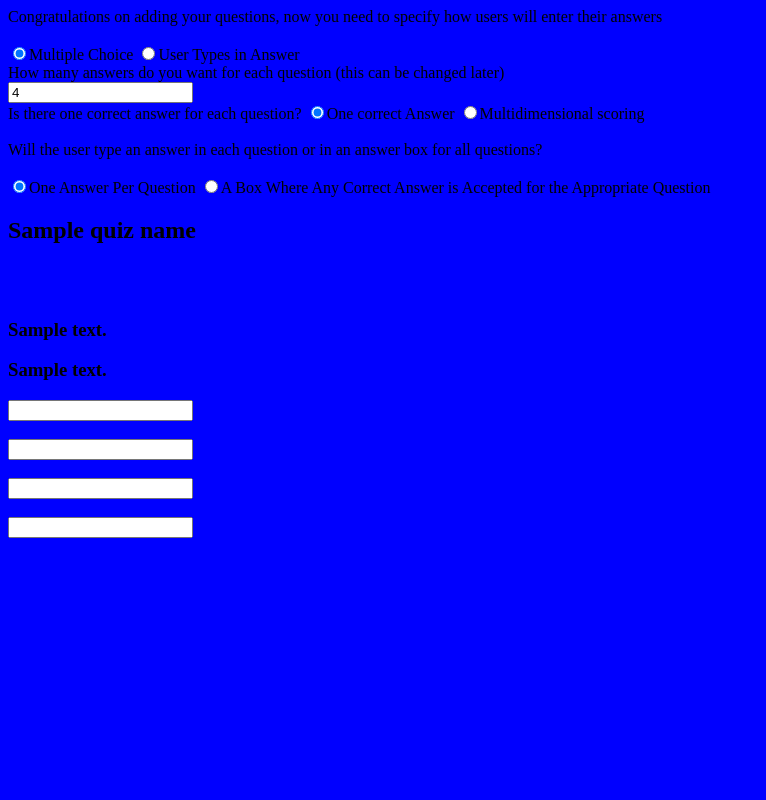
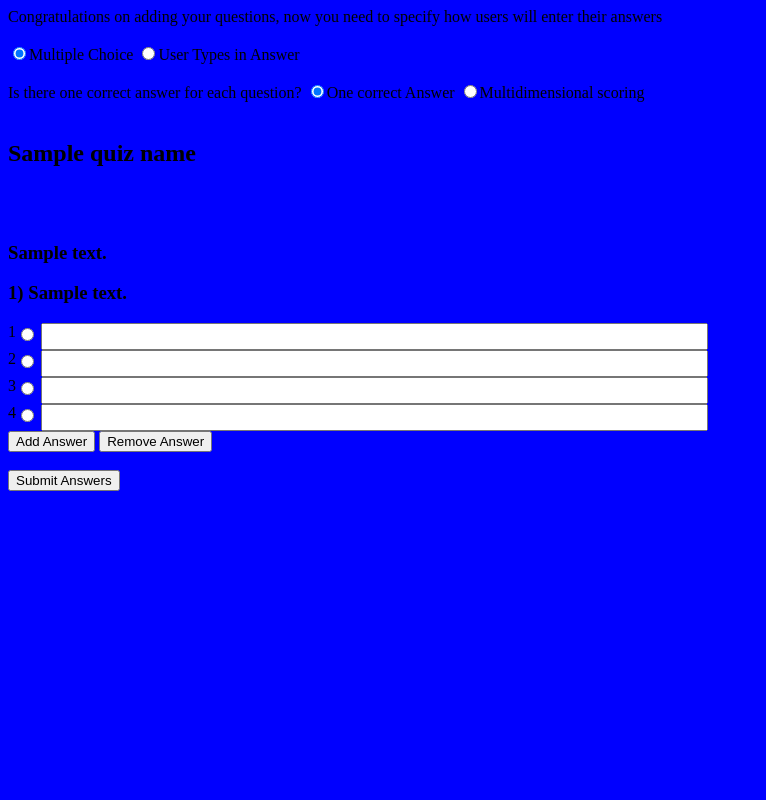
Before and after one commit to RobinReborn/QuizMaker, a Django app: template quizzes/templates/quizzes/add_answers.html in a window 1280 px wide. Shown: the whole page, without its empty margins (0-766 px from the left). Run offline with Django 3.2, Linux system fonts and the light colour scheme; tables that the repository leaves empty hold one stand-in row (values such as "Sample post"); the template is opened without the code that fills it: values that come from a table or form of the project are taken from there, most other values are stand-ins (such as "Sample title", 1, 10 or a date in 2020); some libraries are stand-ins or nearby versions.

```diff
--- a/quizzes/models.py
+++ b/quizzes/models.py
@@ -11,7 +11,6 @@ class Quiz(models.Model):
 	Quiz_Type = models.CharField(max_length=1000)
 	def __unicode__(self):
 		return unicode(self.questions)
-
 class Question(models.Model):
 	question_text = models.CharField(max_length=500)
 	num_answers = models.IntegerField(default=0)
@@ -29,7 +28,7 @@ class Answer(models.Model):
 	#this should place the image in quiz/question_pk/answer_pk
 	image = models.ImageField(upload_to='/images/',default=None,blank=True)
 	def __unicode__(self):
-		        return unicode(self.answertext)
+		return unicode(self.answertext)
 	#Quiz_Part = models.ForeignKey(Quiz,default=1)
 class Result(models.Model):
 	#Quiz_Results = models.ForeignKey(Quiz,default=1)
--- a/quizzes/static/quizzes/styles.css
+++ b/quizzes/static/quizzes/styles.css
@@ -23,5 +23,22 @@ body {
 }
 .questionNumbering
 {
-	text-align: left;
+	float: left;
+	display:inline;
 }
+.answerNumbering
+{
+	float:left;
+	display:inline;
+
+}
+.AnswerField
+{
+	width: 50em;
+	padding: 4px ;
+}
+#UserInputAnswer
+{
+	width: 20em;
+	padding: 4px;
+}
--- a/quizzes/templates/quizzes/add_answers.html
+++ b/quizzes/templates/quizzes/add_answers.html
@@ -5,40 +5,47 @@
 <script>
 function changeToMultipleChoice(){
 	$(".MultipleChoice").show()
-	$(".userTyped").hide()
+	$(".UserInputAnswer").hide()
 }
 function changeToUserTyped(){
 	$(".MultipleChoice").hide()
-	$(".userTyped").show()
+	$(".UserInputAnswer").show()
 }
 function changeToUniDimensional(){
+	$(".uniDimensional").show()
 
 }
 function changeToMultiDimensional(){
+	$(".uniDimensional").hide()
+}
+function addAnswer(answerQuestion){
+	var qa = answerQuestion.match(/\d+/g)
+	var question = qa[0]
+	var answer = parseInt(qa[1]) + 1
+	var htmlAnswer = "<div id='q" +question + "a" + answer + "wrapper'> <span class='uniDimensional'> <input type='radio' name='q" + question + "a' value='" + answer + "'></input></span>  <div class='answerNumbering' id='answerNumber" + answer + "_question_no" + question + "'>" + answer + " </div><input type='text' id='q" + question + "a" + answer + "' name='q" + question + "a" + answer + "' class='AnswerField' ></input><br/>"
+	$("#" + answerQuestion).after(htmlAnswer)
 
 }
-function changeToUserInputForEachQuestion(){
-
-}
-function changeToSingleAnswerBox(){
-
+function removeAnswer(answerQuestion){
+	$("#" + answerQuestion).empty()
+	$("#" + answerQuestion).remove()
 }
 </script>
 
 Congratulations on adding your questions, now you need to specify how users will enter their answers
 <br/><br/>
+<form action="/quizzes/create/add_results" method="POST">
+{% csrf_token %}
 <input type="radio"  name="quizType" value="Multiple Choice" onclick="changeToMultipleChoice()" checked>Multiple Choice</input>
 <input type="radio" name="quizType" value="User Types in Answer" onclick="changeToUserTyped()">User Types in Answer</input>
 
 <br/>
 <div class="MultipleChoice">
-How many answers do you want for each question (this can be changed later)
-<br/>
-<input type="number" id="numAnswers" value="4"></input>
-
 
 <br/>
+
 Is there one correct answer for each question?
+
 
 <input type="radio" name="scoringType" value="One correct Answer" onclick="changeToUniDimensional()" checked>One correct Answer</input>
 <input type="radio" name="scoringType" value="Multidimensional scoring" onclick="changeToMultiDimensional()">Multidimensional scoring</input>
@@ -46,26 +53,53 @@ Is there one correct answer for each question?
 
 
 <br/>
-<div class = "userTyped">
-Will the user type an answer in each question or in an answer box for all questions?
-<br/>
-<br/>
-<input type="radio" name="answeringType"  value="One Answer Per Question" visibility = "false" onclick="changeToUserInputForEachQuestion()" checked>One Answer Per Question</input>
-<input type="radio" name="answeringType"  value="A Box Where Any Correct Answer is Accepted for the Appropriate Question" visibility = "false" onclick="changeToSingleAnswerBox()">A Box Where Any Correct Answer is Accepted for the Appropriate Question</input>
-</div>
+
 <h2>{{Quiz_Name}}</h2>
 <br/>
 <br/>
 <h3>{{Quiz_Description}}</h3>
 
 {% for q in questions %}
-<h3>{{q}}</h3>
-<input type="text" id="q{{ forlooop.counter }}a" name="q{{ forloop.counter }}a1"</input><br/><br/>
+<h3>{{forloop.counter}})   {{q}}</h3>
+
+
+<div class="UserInputAnswer" hidden>
+<input type="text" id = "UserInputAnswer" name="a{{forloop.counter}}"></input>
+</div>
 <div class="MultipleChoice">
-<input type="text" id="q{{ forlooop.counter }}a" class= "Multiple Choice" name="q{{ forloop.counter }}a2"</input><br/><br/>
-<input type="text" id="q{{ forlooop.counter }}a" class= "Multiple Choice"name="q{{ forloop.counter }}a3"</input><br/><br/>
-<input type="text" id="q{{ forlooop.counter }}a" class= "Multiple Choice" name="q{{ forloop.counter }}a4"</input><br/><br/>
+
+<div id='q{{forloop.counter}}a1wrapper'>
+<span class="uniDimensional"><input type="radio" name="q{{forloop.counter}}a" value="1"></input></span>
+<div class='answerNumbering' id='answerNumber1_question_no{{forloop.counter}}'>1 </div>
+<input type="text" id="q{{forloop.counter}}a1" name="q{{forloop.counter}}a1" class="AnswerField"></input><br/>
 </div>
-<br/><br/>
+
+<div id='q{{forloop.counter}}a2wrapper'>
+<span class="uniDimensional"><input type="radio" name="q{{forloop.counter}}a" value="2"></input></span>
+<div class='answerNumbering' id='answerNumber2_question_no{{ forloop.counter}}'>2 </div>
+<input type="text" id="q{{forloop.counter}}a2" name="q{{ forloop.counter }}a2" class="AnswerField"></input><br/>
+</div>
+
+<div id='q{{forloop.counter}}a3wrapper'>
+<span class="uniDimensional"><input type="radio" name="q{{forloop.counter}}a" value="3"></input></span>
+<div class='answerNumbering' id='answerNumber3_question_no{{forloop.counter}}'>3 </div>
+<input type="text" id="q{{forloop.counter}}a3" name="q{{ forloop.counter }}a3" class="AnswerField"></input><br/>
+</div>
+
+<div id='q{{forloop.counter}}a4wrapper'>
+<span class="uniDimensional"><input type="radio" name="q{{forloop.counter}}a" value="4"></input></span>
+<div class='answerNumbering' id='answerNumber4_question_no{{forloop.counter}}'>4 </div>
+<input type="text" id="q{{forloop.counter}}a4" name="q{{forloop.counter}}a4" class="AnswerField"></input><br/>
+</div>
+
+<button id="addAnswerq{{forloop.counter}}" onclick="addAnswer($(this).prev().attr('id'))">Add Answer</button>
+<button id="removeAnswerq{{forloop.counter}}" onclick="removeAnswer($(this).prev().prev().attr('id'))">Remove Answer </button>
+</div>
+<br/>
 {% endfor %}
+
+<input type="submit" value="Submit Answers" onclick="prepareQuestions()" />
+<input type="hidden" name="Questions" value="{{questions}}"></input>
+<input type="hidden" name="Quiz_Name" value="{{Quiz_Name}}"></input>
+</form>
 {% endblock %}
--- a/quizzes/templates/quizzes/quiz_create.html
+++ b/quizzes/templates/quizzes/quiz_create.html
@@ -62,7 +62,7 @@ Quiz description:
 	How many questions do you want your quiz to have? (You can add or remove questions later)
 	<input type='number' name='numberOfQuestions' id='numberOfQuestions' value = 10></input>
 	<button id='add_questions' onclick="addQuestions()" >Add Questions!</button>
-<input type="hidden" type = "text" id="questionArray" name="questionArray" value=",a,b,c,d">
+<input type="hidden" type = "text" id="questionArray" name="questionArray" value="a,b,c,d">
 <input type="hidden" type = "text" id="numQuestions" name="numQuestions">
 <div id="errorMessages"></div>
 <div id="questions"></div>
--- a/quizzes/urls.py
+++ b/quizzes/urls.py
@@ -6,6 +6,7 @@ from . import views
 app_name = 'quizzes'
 urlpatterns = [
 	url(r'^create/add_answers', views.add_answers, name = 'add_answers'),
+	url(r'^create/add_results', views.add_results, name= 'add_results'),
     url(r'^create/created', views.created, name = 'created'),
     url(r'^create/$', views.quiz_create, name='quiz_create'),
     url(r'', views.index, name='index'),
```
Also changed, not shown: quizzes/templates/quizzes/add_results.html (added, +11 -0 lines), quizzes/templates/quizzes/add_scoring.html (added, +7 -0 lines), quizzes/views.py (+38 -4 lines), static/quizzes/styles.css (+18 -1 lines).
